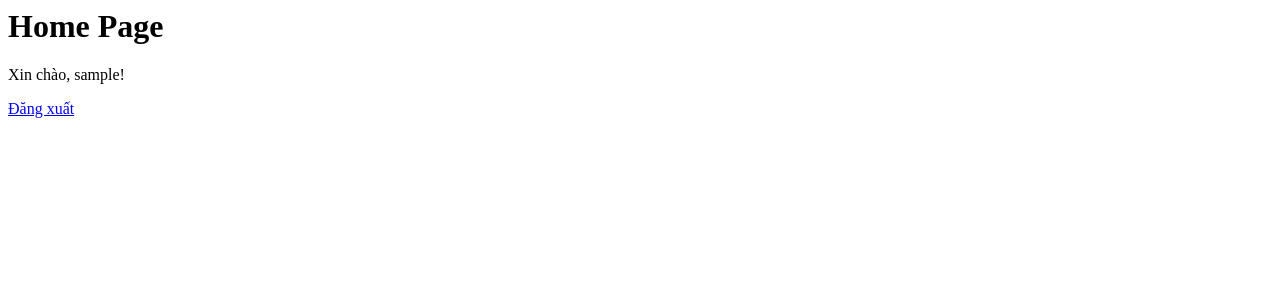
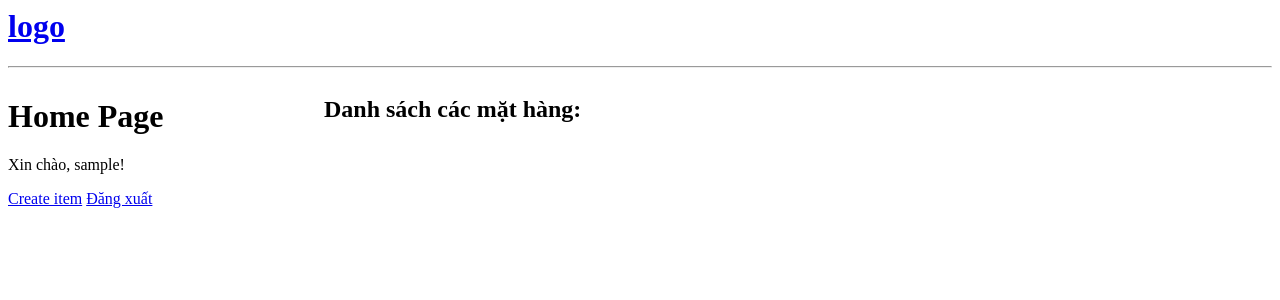
Before and after one commit to thanhcd/Project_Django_ShopOnline, a Django app: page / in a window 1280 px wide. Shown: the top 300 px of the page. Run offline with Django 5.2, Linux system fonts and the light colour scheme; the visitor is signed in with stand-in values (Sample User, id 1); data that the repository does not hold is empty.

Commit message:
create item

```diff
--- a/my_app/my_app/settings.py
+++ b/my_app/my_app/settings.py
@@ -11,7 +11,7 @@ https://docs.djangoproject.com/en/5.0/ref/settings/
 """
 
 from pathlib import Path
-
+import os
 # Build paths inside the project like this: BASE_DIR / 'subdir'.
 BASE_DIR = Path(__file__).resolve().parent.parent
 
@@ -128,6 +128,10 @@ STATICFILES_DIRS = [
     BASE_DIR / 'static'
 ]
 
+BASE_DIR = os.path.dirname(os.path.dirname(os.path.abspath(__file__)))
+
+MEDIA_URL = '/media/'
+MEDIA_ROOT = os.path.join(BASE_DIR, 'media')
 # Default primary key field type
 # https://docs.djangoproject.com/en/5.0/ref/settings/#default-auto-field
 
--- a/my_app/shop/templates/shop/shop.html
+++ b/my_app/shop/templates/shop/shop.html
@@ -2,6 +2,7 @@
 {% block content %}
 {% load static %}
 
+{% include 'navbar.html' %}
 <!DOCTYPE html>
 <html>
 
--- a/my_app/shop/urls.py
+++ b/my_app/shop/urls.py
@@ -1,10 +1,12 @@
+from django.conf import settings
+from django.conf.urls.static import static
 from django.urls import path
 from . import views
 
 
 urlpatterns = [
     path('', views.home, name="home"),
-    path('room/', views.room, name="room"),
+    path('items/', views.createItems, name="create-items"),
     path('login/', views.loginPage, name = "login"),
     path('register/', views.registerPage, name = "register"),
     path('logout/', views.logoutUser, name = "logout"),
@@ -13,6 +15,4 @@ urlpatterns = [
     path('shop/', views.shopPage, name = "shop"),
 
 
-
-
-]
+] + static(settings.MEDIA_URL, document_root=settings.MEDIA_ROOT)
--- a/my_app/shop/views.py
+++ b/my_app/shop/views.py
@@ -1,18 +1,36 @@
 from django.shortcuts import render, redirect
 from django.http import HttpResponse
-from .forms import SignUpForm
+from .forms import SignUpForm, ItemsForm
 from django.contrib.auth import authenticate, login, logout
-
+from django.contrib.auth.decorators import login_required
+from .models import Items
+from django.conf import settings
+from django.core.files.storage import FileSystemStorage
+import os
 
 # Create your views here.
 def home(request):
-    return render(request, 'home.html')
+    items = Items.objects.all()
+    context = {'items' :items}
+    return render(request, 'home.html', context)
 
 
-def room(request):
-    return HttpResponse('room.html')
-
-
+@login_required(login_url='login')
+def createItems(request):
+    if request.method == 'POST':
+        form = ItemsForm(request.POST, request.FILES)
+        if form.is_valid():
+            item = form.save(commit=False)
+            if 'image' in request.FILES:
+                image = request.FILES['image']
+                fs = FileSystemStorage(location=settings.MEDIA_ROOT)
+                filename = fs.save(image.name, image)
+                item.image = os.path.join(settings.MEDIA_URL, filename)
+            item.save()
+            return redirect('home')
+    else:
+        form = ItemsForm()
+    return render(request, 'shop/item.html', {'form': form})
 
 
 def indexPage(request):
@@ -51,7 +69,6 @@ def loginPage(request):
         return render(request, 'shop/login.html')
 
 
-
 def logoutUser(request):
     logout(request)
     return redirect('login')  # Chuyển hướng người dùng đến trang chính sau khi đăng xuất
--- a/my_app/templates/home.html
+++ b/my_app/templates/home.html
@@ -1,11 +1,43 @@
+{% include 'navbar.html' %}
+
+
+<style>
+    .home-container {
+        display: grid;
+        grid-template-columns: 1fr 3fr;
+    }
+</style>
+
 <body>
+    <div class="home-container">
+        <div>
             <h1>Home Page</h1>
             {% if request.user.is_authenticated %}
             <p>Xin chào, {{ request.user.username }}!</p>
+            <a href="{% url 'create-items' %}">Create item</a>
             <a href="{% url 'logout' %}">Đăng xuất</a>
+
             {% else %}
             <p>Bạn chưa đăng nhập.</p>
             <a href="{% url 'login' %}">Đăng nhập</a>
             {% endif %}
+        </div>
+        <div>
+            <h2>Danh sách các mặt hàng:</h2>
+            <ul>
+                {% for item in items %}
+                <li>Tên mặt hàng: {{ item.name }} - Giá: {{ item.price }}</li>
+                {% if item.image %}
+                <img src="{{ item.image.url }}" alt="{{ item.name }}">
+                {% else %}
+                <p>No image available</p>
+                {% endif %}
+                <li>{{ item.description }}</li>
+                <hr>
+                {% endfor %}
+            </ul>
+        </div>
+    </div>
 </body>
+
 </html>
--- a/my_app/templates/navbar.html
+++ b/my_app/templates/navbar.html
@@ -1,4 +1,4 @@
-<a href="/">
+<a href="{% url 'home' %}">
     <h1>logo</h1>
 </a>
 <hr>
```
Also changed, not shown: my_app/shop/forms.py (+9 -0 lines), my_app/shop/models.py (+17 -0 lines), my_app/shop/templates/shop/item.html (added, +13 -0 lines), my_app/shop/migrations/0006_items.py (added), my_app/shop/migrations/0007_items_description_items_host.py (added). Lines whose indentation alone changed are shown as unchanged.
